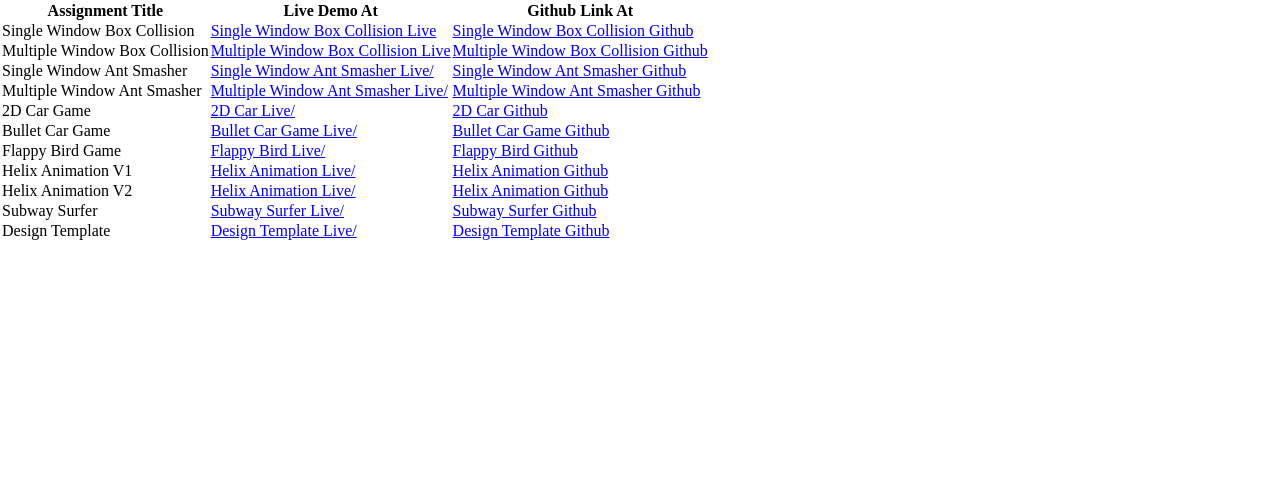
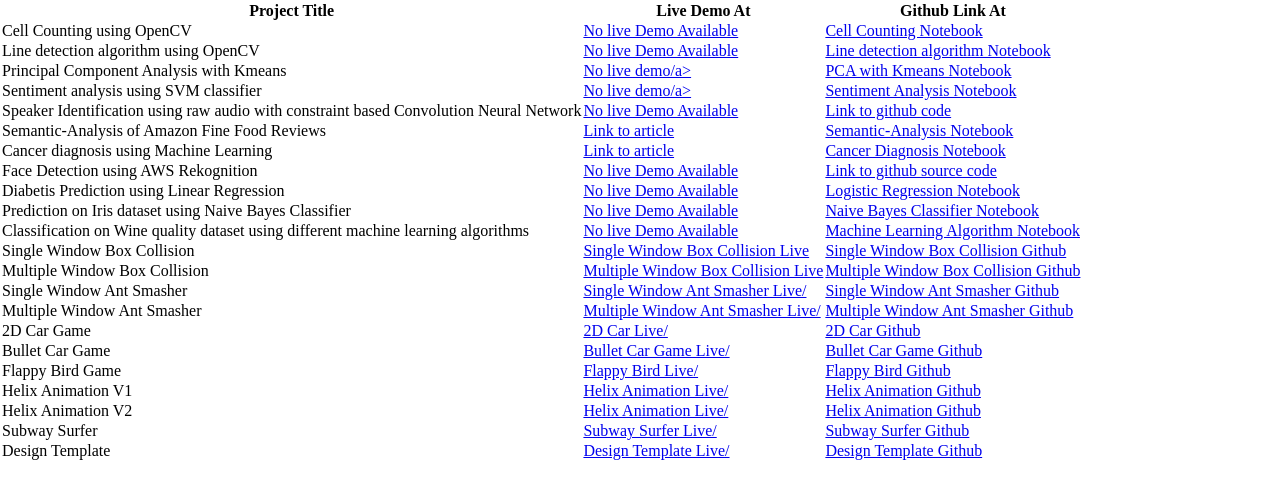
Before and after one commit to nikitashrestha/nikitashrestha.github.io, a plain HTML site: page index.html in a window 1280 px wide. Drawn offline with Linux system fonts and the light colour scheme.

Commit message:
Added new links

```diff
--- a/index.html
+++ b/index.html
@@ -10,9 +10,64 @@
         <div class="header-wrapper">
             <table>
                 <tr>
-                    <th>Assignment Title</th>
+                    <th>Project Title</th>
                     <th>Live Demo At</th>
                     <th>Github Link At</th>
+                </tr>
+                <tr>
+                    <td>Cell Counting using OpenCV</td>
+                    <td><a href="https://nikitashrestha.github.io">No live Demo Available</a></td>
+                    <td><a href="https://github.com/nikitashrestha/cv_projects/blob/main/cell_counting.ipynb">Cell Counting Notebook</a></td>
+                </tr>
+                <tr>
+                    <td>Line detection algorithm using OpenCV</td>
+                    <td><a href="https://nikitashrestha.github.io">No live Demo Available</a></td>
+                    <td><a href="https://github.com/nikitashrestha/cv_projects/blob/main/line_detectors.ipynb">Line detection algorithm Notebook</a></td>
+                </tr>
+                <tr>
+                    <td>Principal Component Analysis with Kmeans</td>
+                    <td><a href="https://nikitashrestha.github.io">No live demo/a></td>
+                    <td><a href="https://github.com/nikitashrestha/pattern_recognition_and_ml_projects/blob/main/pca_with_kmeans.ipynb"> PCA with Kmeans Notebook</a></td>
+                </tr>
+                <tr>
+                    <td>Sentiment analysis using SVM classifier</td>
+                    <td><a href="https://nikitashrestha.github.io">No live demo/a></td>
+                    <td><a href="https://github.com/nikitashrestha/pattern_recognition_and_ml_projects/blob/main/SentimentAnalysis.ipynb">Sentiment Analysis Notebook</a></td>
+                </tr>
+                <tr>
+                    <td>Speaker Identification using raw audio with constraint based Convolution Neural Network</td>
+                    <td><a href="https://nikitashrestha.github.io">No live Demo Available</a></td>
+                    <td><a href="https://github.com/ShristiShrestha/SincConvBasedSpeakerRecognition">Link to github code</a></td>
+                </tr>
+                <tr>
+                    <td>Semantic-Analysis of Amazon Fine Food Reviews</td>
+                    <td><a href="https://ai.plainenglish.io/semantic-analysis-of-amazon-fine-food-reviews-8225fe11ddb1">Link to article</a></td>
+                    <td><a href="https://github.com/nikitashrestha/Semantic-Analysis-of-Amazon-Fine-Food-Reviews">Semantic-Analysis Notebook</a></td>
+                </tr>
+                <tr>
+                    <td>Cancer diagnosis using Machine Learning</td>
+                    <td><a href="https://ai.plainenglish.io/cancer-diagnosis-using-machine-learning-part-1-bf7174130155">Link to article</a></td>
+                    <td><a href="https://github.com/nikitashrestha/cancer-diagnosis-using-machinelearning">Cancer Diagnosis Notebook</a></td>
+                </tr>
+                <tr>
+                    <td>Face Detection using AWS Rekognition</td>
+                    <td><a href="https://nikitashrestha.github.io">No live Demo Available</a></td>
+                    <td><a href="https://github.com/nikitashrestha/aws-recognition">Link to github source code</a></td>
+                </tr>
+                <tr>
+                    <td>Diabetis Prediction using Linear Regression</td>
+                    <td><a href="https://nikitashrestha.github.io">No live Demo Available</a></td>
+                    <td><a href="https://github.com/nikitashrestha/pattern_recognition_and_ml_projects/blob/main/LogisticRegression.ipynb">Logistic Regression Notebook</a></td>
+                </tr>
+                <tr>
+                    <td>Prediction on Iris dataset using Naive Bayes Classifier</td>
+                    <td><a href="https://nikitashrestha.github.io">No live Demo Available</a></td>
+                    <td><a href="https://github.com/nikitashrestha/pattern_recognition_and_ml_projects/blob/main/naive_bayes_classifier.ipynb">Naive Bayes Classifier Notebook</a></td>
+                </tr>
+                <tr>
+                    <td>Classification on Wine quality dataset using different machine learning algorithms</td>
+                    <td><a href="https://nikitashrestha.github.io">No live Demo Available</a></td>
+                    <td><a href="https://github.com/nikitashrestha/pattern_recognition_and_ml_projects/blob/main/machine_learning_models.ipynb">Machine Learning Algorithm Notebook</a></td>
                 </tr>
                 <tr>
                     <td>Single Window Box Collision</td>
```
